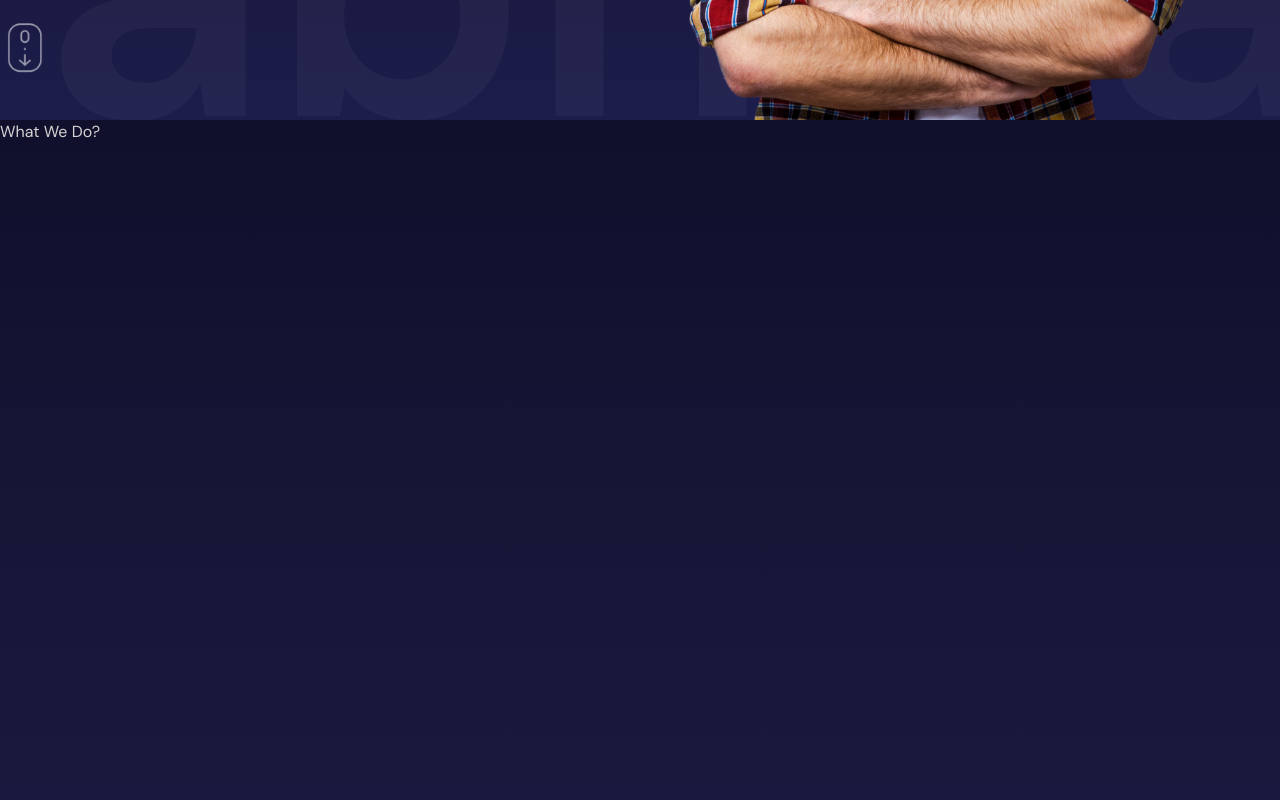
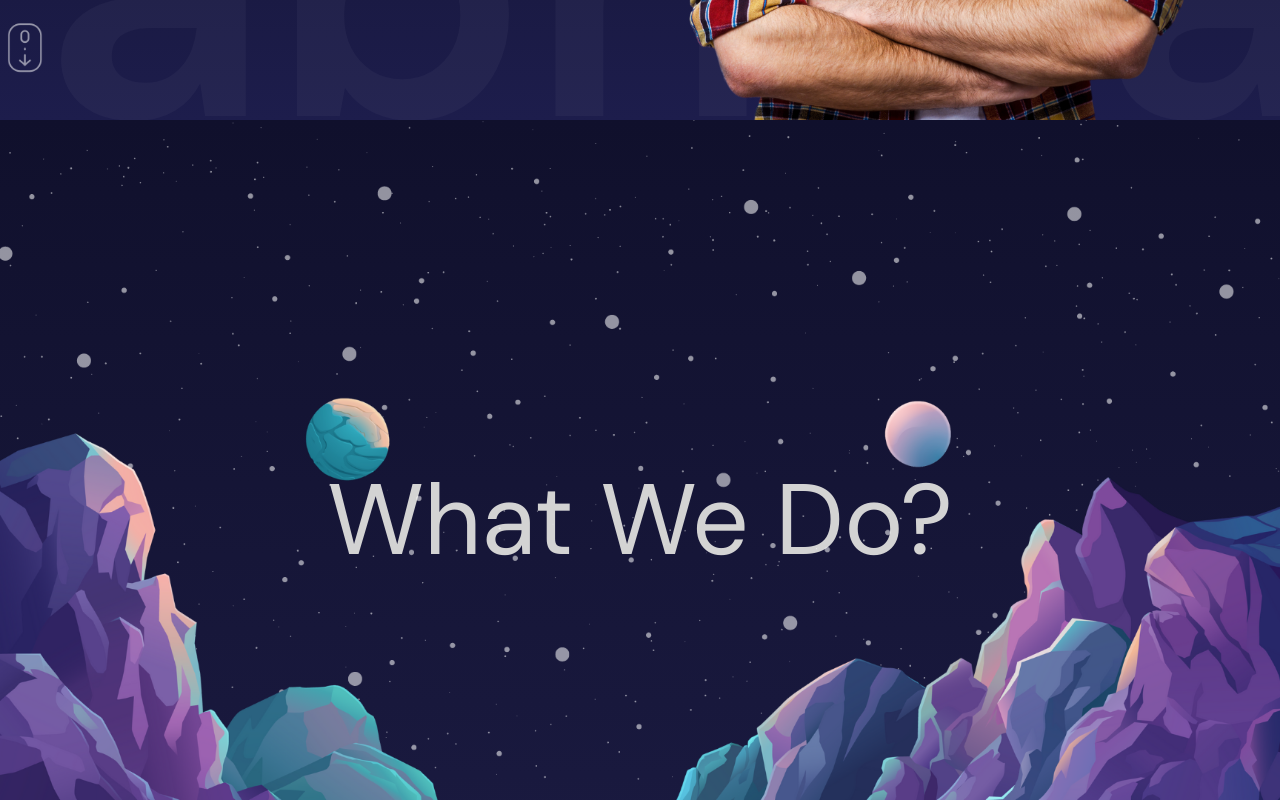
Before and after one commit to saurabhpatil67/portfolio_website__01, a React (Vite) app: page / in a window 1280 px wide. Shown: the part 680-1480 px from the top of the page. Built offline with nearby package versions, Linux system fonts and the light colour scheme.

Commit message:
service and protfolio  page(parallax component) completed with animation

```diff
--- a/src/components/parallax/Parallax.jsx
+++ b/src/components/parallax/Parallax.jsx
@@ -1,19 +1,36 @@
+import { useRef } from "react"
 import "./parallax.scss"
+import { motion, useScroll, useTransform } from "motion/react"
 
 const Parallax = ({ type }) => {
+
+    const ref = useRef()
+
+    const { scrollYProgress } = useScroll({
+        target: ref,
+        offset: ["start start", "end start"]
+    })
+
+    const yText = useTransform(scrollYProgress, [0, 1], ["0%", "200%"]);
+    const yBg = useTransform(scrollYProgress, [0, 1], ["0%", "50%"]);
+
     return (
         <div
             className="parallax"
+            ref={ref}
             style={{
                 background: type === "services"
                     ? "linear-gradient(180deg, #10102c, #1b1b42)"
                     : "linear-gradient(180deg, #111132, #505064)"
             }}
         >
-            <h1>{type === "services" ? "What We Do?" : "What We Did?"}</h1>
-            <div className="mountains"></div>
-            <div className="planets"></div>
-            <div className="stars"></div>
+            <motion.h1 style={{ y: yText }}>{type === "services" ? "What We Do?" : "What We Did?"}</motion.h1>
+            <motion.div className="mountains"></motion.div>
+            <motion.div
+                style={{ y: yBg, backgroundImage: `url(${type === "services" ? "/planets.png" : "/sun.png"})` }}
+                className="planets"
+            ></motion.div>
+            <motion.div style={{ x: yBg }} className="stars"></motion.div>
         </div>
     )
 }
--- a/src/components/parallax/parallax.scss
+++ b/src/components/parallax/parallax.scss
@@ -1,5 +1,41 @@
-.parallax{
+.parallax {
+  width: 100%;
+  height: 100%;
+  position: relative;
+  display: flex;
+  align-items: center;
+  justify-content: center;
+  overflow: hidden;
+
+  h1 {
+    font-size: 100px;
+  }
+
+  .mountains {
+    background-image: url(/public/mountains.png);
+    background-size: cover;
+    background-position: bottom;
+    height: 100%;
     width: 100%;
+    position: absolute;
+    z-index: 3;
+  }
+  .planets {
+    background-image: url(/public/planets.png);
+    background-size: cover;
+    background-position: bottom;
     height: 100%;
-
+    width: 100%;
+    position: absolute;
+    z-index: 2;
+  }
+  .stars {
+    background-image: url(/public/stars.png);
+    background-size: cover;
+    background-position: bottom;
+    height: 100%;
+    width: 100%;
+    position: absolute;
+    z-index: 1;
+  }
 }
--- a/src/components/sidebar/sidebar.scss
+++ b/src/components/sidebar/sidebar.scss
@@ -13,7 +13,7 @@
     bottom: 0;
     width: 400px;
     background-color: white;
-    z-index: 10;
+    z-index: 999;
 
     .links {
       position: absolute;
@@ -45,6 +45,6 @@
     background-color: transparent;
     border: none;
     cursor: pointer;
-    z-index: 11;
+    z-index: 999;
   }
 }
```
